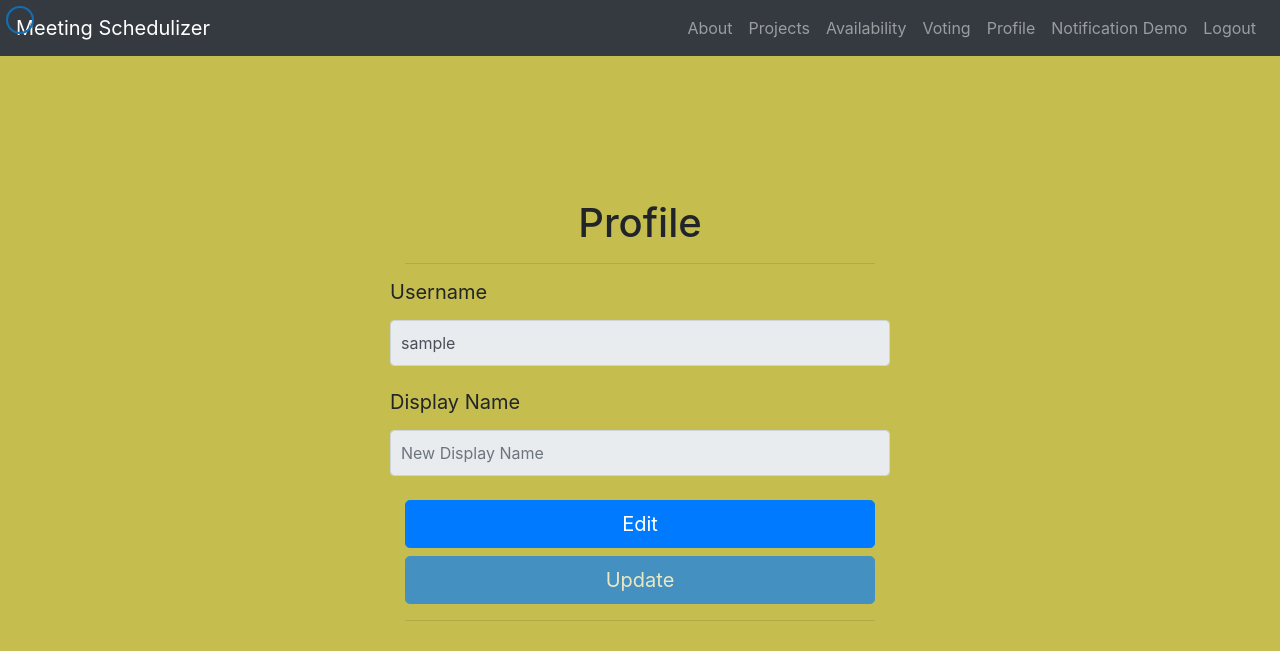
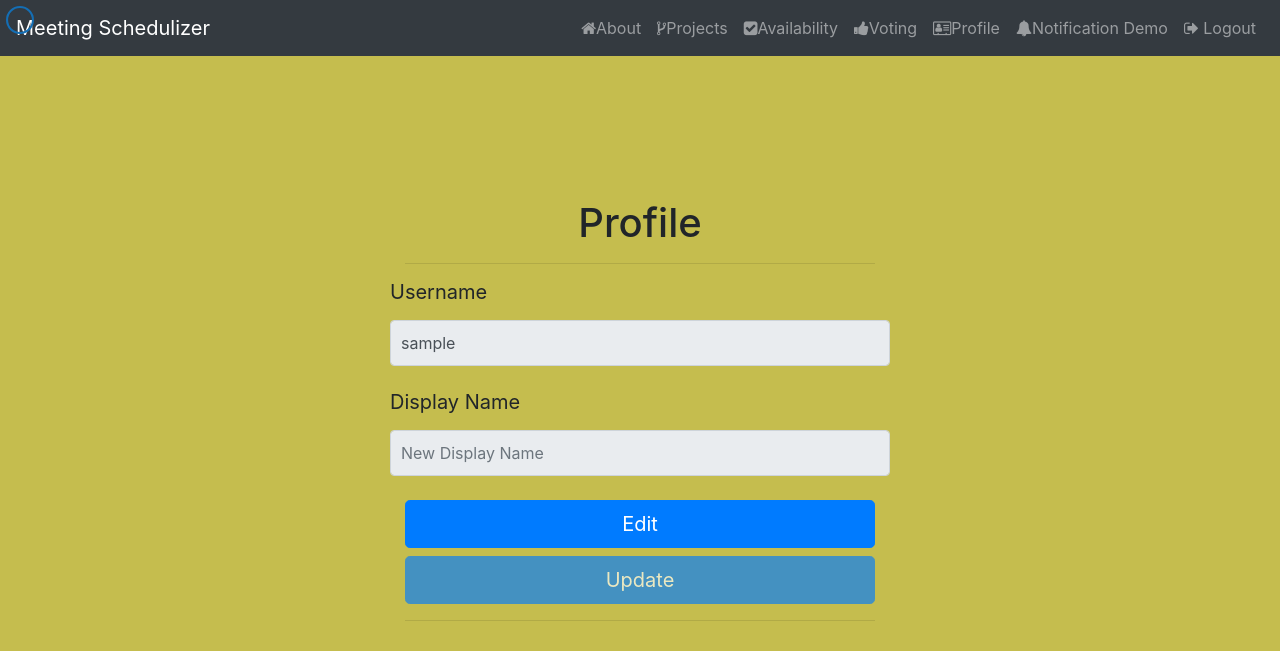
Before and after one commit to calebpower/meeting-schedulizer, a Django app: page /meeting/profile in a window 1280 px wide. Shown: the top 651 px of the page. Run offline with Django 3.2, Linux system fonts and the light colour scheme; the visitor is signed in with stand-in values (Sample User, id 1); some libraries are stand-ins or nearby versions.

Commit message:
cursor fixed

```diff
--- a/static/css/style.css
+++ b/static/css/style.css
@@ -46,6 +46,7 @@
     transition: .1s ease;
     border: 3px solid #146eb4;
     border-radius: 50%;
+    pointer-events: none;
     animation: animate .3s infinite alternate;
     z-index: 4
 }
@@ -61,26 +62,3 @@
         transform: scale(1.5);
     }
 }
-
-
-/*
-* {
-    cursor: none;
-}
-
-.pointer {
-    position: absolute;
-    width: 20px;
-    height: 20px;
-    background: rgb(87, 87, 222);
-    border-radius: 50%;
-    transition: 0.05s;
-    z-index: 1;
-}
-
-.pointer2 {
-    transition: 0.15s;
-    width: 10px;
-    height: 10px;
-    z-index: 1;
-}*/
--- a/templates/auth-base.html
+++ b/templates/auth-base.html
@@ -37,9 +37,8 @@
 
     <div id="cursor">
         <script src="{% static 'js/trail.js' %}"></script>
-
-        <!-- Content that child html files supply-->
-        {% block content %} {% endblock %}
+    </div>
+    {% block content %} {% endblock %}
 </body>
 
 </html>
--- a/templates/base.html
+++ b/templates/base.html
@@ -28,7 +28,7 @@
     <link rel="stylesheet" href="{% static 'css/daygridmain.css' %}">
     <link rel="stylesheet" href="{% static 'css/animate.min.css' %}">
     <link rel="stylesheet" href="{% static 'css/amaran.min.css' %}">
-    <link rel="stylesheet" href="{% static 'css/main.css' %}" >
+    <link rel="stylesheet" href="{% static 'css/main.css' %}">
 
     <!-- Needed for Bootstrap datetimepicker https://eonasdan.github.io/bootstrap-datetimepicker/ -->
     <!-- <link rel="stylesheet" href="https://cdnjs.cloudflare.com/ajax/libs/bootstrap-datetimepicker/4.7.14/css/bootstrap-datetimepicker.min.css"> -->
@@ -63,25 +63,26 @@
         <div class="collapse navbar-collapse flex-grow-1 text-right" id="myNavbar7">
             <ul class="navbar-nav ml-auto flex-nowrap">
                 <li class="nav-item">
-            <a href="#" class="nav-link">About</a>
+                    <a href="#" class="nav-link"><i class="fa fa-home" aria-hidden="true"></i>About</a>
                 </li>
                 <li class="nav-item">
-            <a href="/meeting/projects" class="nav-link">Projects</a>
+                    <a href="/meeting/projects" class="nav-link"><i class="fa fa-code-fork" aria-hidden="true"></i>Projects</a>
                 </li>
                 <li class="nav-item">
-            <a href="/meeting/availability" class="nav-link">Availability</a>
+                    <a href="/meeting/availability" class="nav-link"><i class="fa fa-check-square" aria-hidden="true"></i>Availability</a>
                 </li>
                 <li class="nav-item">
-            <a href="/meeting/voting" class="nav-link">Voting</a>
+                    <a href="/meeting/voting" class="nav-link"><i class="fa fa-thumbs-up" aria-hidden="true"></i>Voting</a>
                 </li>
                 <li class="nav-item">
-            <a href="/meeting/profile" class="nav-link">Profile</a>
+                    <a href="/meeting/profile" class="nav-link"><i class="fa fa-address-card-o" aria-hidden="true"></i>Profile</a>
                 </li>
                 <li class="nav-item">
-            <a href="/meeting/notification_demo" class="nav-link">Notification Demo</a>
+                    <a href="/meeting/notification_demo" class="nav-link"><i class="fa fa-bell" aria-hidden="true"></i>Notification Demo</a>
                 </li>
                 <li class="nav-item">
-            <a href="/meeting/logout" class="nav-link">Logout</a>
+                    <a href="/meeting/logout" class="nav-link"><i class="fa fa-sign-out" aria-hidden="true"></i>
+                    </i>Logout</a>
                 </li>
             </ul>
         </div>
--- a/templates/profile_page.html
+++ b/templates/profile_page.html
@@ -21,6 +21,7 @@
 
     .container1 {
         animation: color-change 8s infinite;
+        height: auto;
     }
 
     @keyframes color-change {
```
Lines whose indentation alone changed are shown as unchanged.
